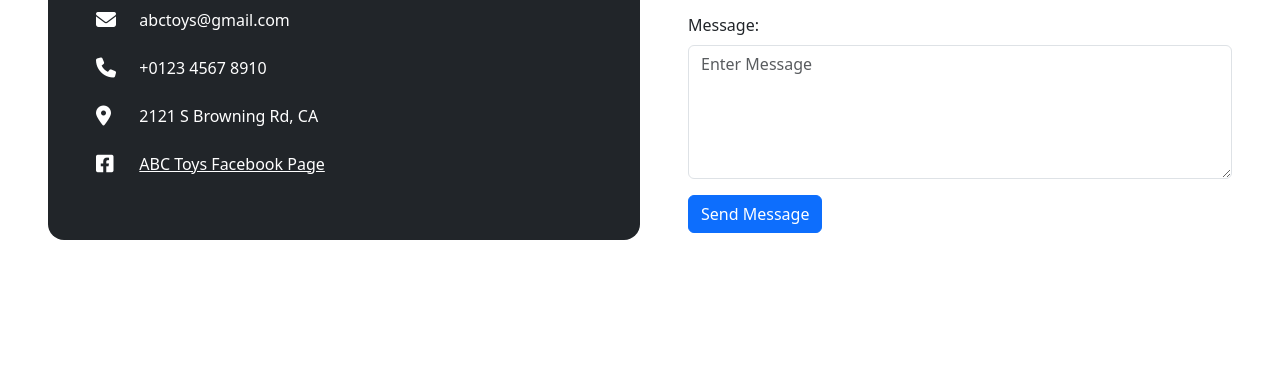
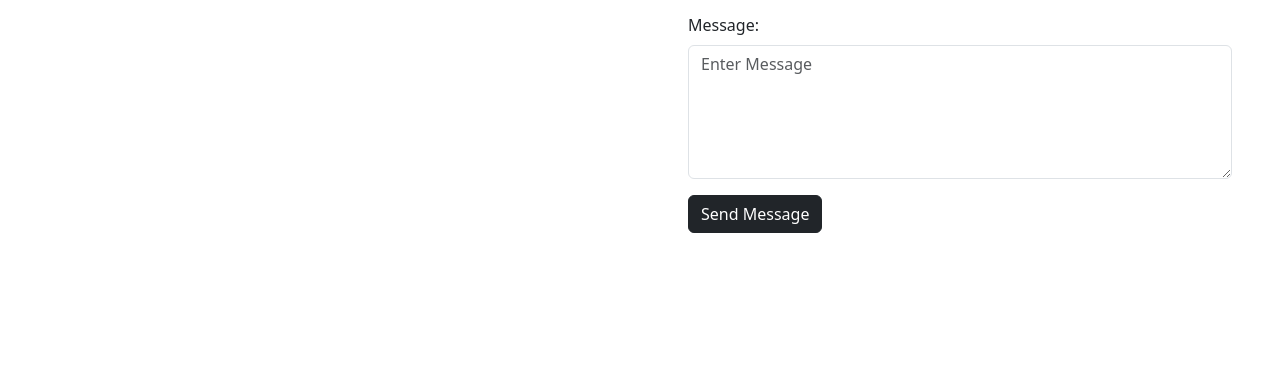
Before and after one commit to JeremyChen212/cis-homework3, a plain HTML site: page contact.html in a window 1280 px wide. Shown: the part 433-800 px from the top of the page. Drawn offline with nearby package versions, Linux system fonts and the light colour scheme.

Commit message:
contact button

```diff
--- a/contact.html
+++ b/contact.html
@@ -5,7 +5,9 @@
   <link rel="stylesheet" href="https://cdnjs.cloudflare.com/ajax/libs/font-awesome/6.4.0/css/all.min.css" integrity="sha512-iecdLmaskl7CVkqkXNQ/ZH/XLlvWZOJyj7Yy7tcenmpD1ypASozpmT/E0iPtmFIB46ZmdtAc9eNBvH0H/ZpiBw==" crossorigin="anonymous" referrerpolicy="no-referrer" /><link href="https://cdn.jsdelivr.net/npm/bootstrap@5.3.0-alpha2/dist/css/bootstrap.min.css" rel="stylesheet" integrity="sha384-aFq/bzH65dt+w6FI2ooMVUpc+21e0SRygnTpmBvdBgSdnuTN7QbdgL+OapgHtvPp" crossorigin="anonymous">
   <title>ABC Toys</title>
 </head>
-
+<!-- 043F32 -->
+<!-- 9ECDA0 -->
+<!-- 181818 -->
 <body>
 
 <nav class="navbar navbar-expand-lg navbar-light bg-light px-5 py-3 mw-100">
@@ -40,7 +42,7 @@
         <hr class="my-4">
     </div>
     <div class="d-flex flex-column flex-md-row flex-lg-row col-12 gap-5">
-        <div class="p-5 text-white bg-dark rounded-4 col-12 col-lg-6 col-xxl-4">
+        <div class="p-5 text-white rounded-4 col-12 col-lg-6 col-xxl-4 ">
             <div class="mb-5">
                 <h2>Contact Information</h2>
                 <p class="opacity-75">Fill out the form on the right to send us a message!</p>
@@ -99,7 +101,7 @@
 				<label for="message" class="form-label">Message:</label>
 				<textarea class="form-control" id="message" rows="5" placeholder="Enter Message"></textarea>
 			</div>
-			<button type="submit" class="btn btn-primary">Send Message</button>
+			<button type="submit" class="btn btn-dark">Send Message</button>
 		</form>
         <!-- <form class="container">
             <div class="row">
```
